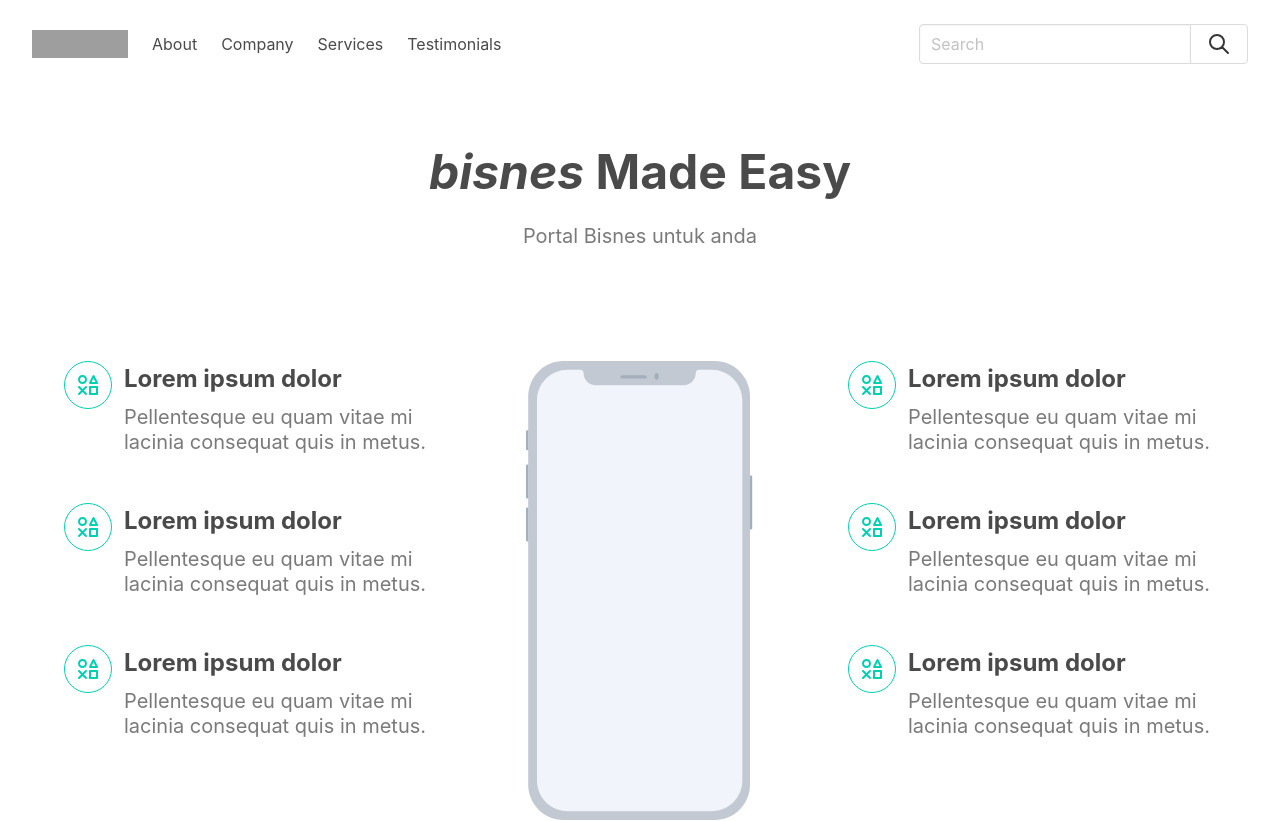
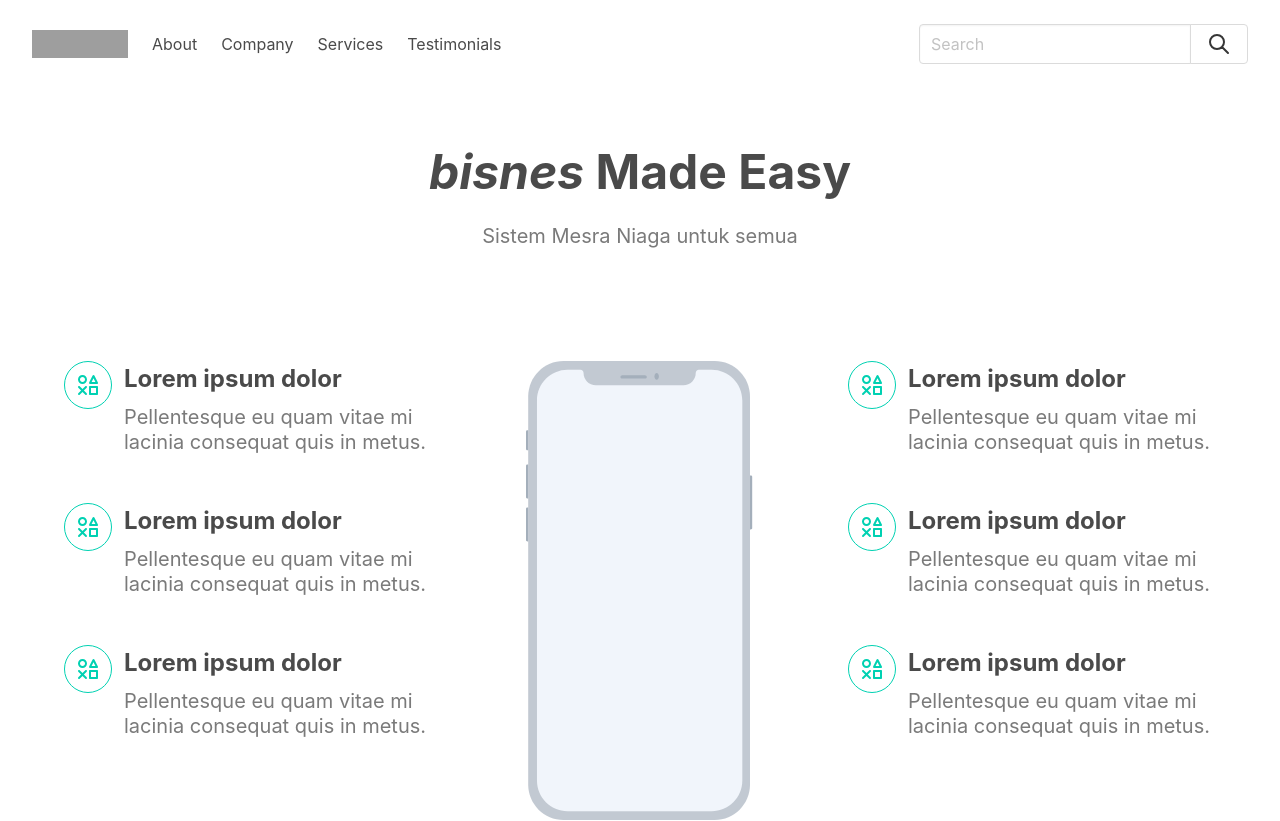
Before and after one commit to haizad/haizad.github.io, a plain HTML site: page index.html in a window 1280 px wide. Shown: the top 821 px of the page. Drawn offline with nearby package versions, Linux system fonts and the light colour scheme; grey boxes are pictures that could not be loaded; a script that the page names is missing.

Commit message:
Update index.html

```diff
--- a/index.html
+++ b/index.html
@@ -55,7 +55,7 @@
         <div class="mb-6 pb-3 columns is-multiline">
           <div class="column is-12 is-6-desktop mx-auto has-text-centered">
             <h2 class="mb-4 is-size-1 is-size-3-mobile has-text-weight-bold"><i>bisnes</i> Made Easy</h2>
-            <p class="subtitle has-text-grey mb-5">Portal Bisnes untuk anda</p>
+            <p class="subtitle has-text-grey mb-5">Sistem Mesra Niaga untuk semua</p>
             <div class="buttons is-centered">
               <a class="mr-3" href="#">
                 <img src="../images/app-page/images/buttons/app-store.svg" alt=""></a>
```
